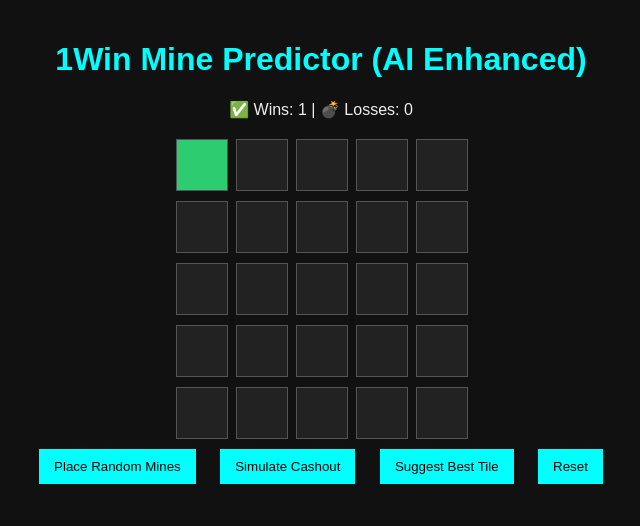
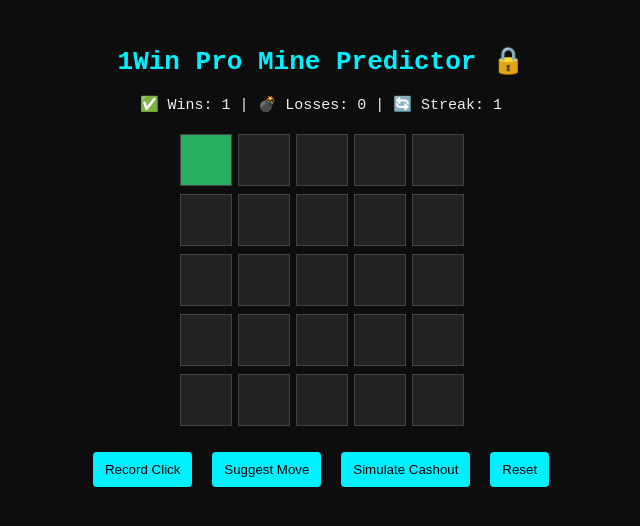
Before and after one commit to abdulrazak231/abdulrazak231.github.io, a plain HTML site: page index.html in a window 1280 px wide. Both pictures are taken after a click on the element 521 px from the left and 164 px from the top of the page. Shown: the whole page, without its empty margins (319-959 px from the left). Drawn offline with Linux system fonts and the light colour scheme.

Commit message:
Add files via upload

```diff
--- a/index.html
+++ b/index.html
@@ -3,18 +3,18 @@
 <head>
   <meta charset="UTF-8" />
   <meta name="viewport" content="width=device-width, initial-scale=1.0"/>
-  <title>1Win Mine Predictor</title>
+  <title>1Win Pro Mine Predictor</title>
   <link rel="stylesheet" href="style.css" />
 </head>
 <body>
-  <h1>1Win Mine Predictor (AI Enhanced)</h1>
-  <div id="stats">✅ Wins: 0 | 💣 Losses: 0</div>
+  <h1>1Win Pro Mine Predictor 🔒</h1>
+  <div id="stats">✅ Wins: 0 | 💣 Losses: 0 | 🔄 Streak: 0</div>
   <div id="game">
     <div id="grid"></div>
     <div class="controls">
-      <button onclick="placeMines()">Place Random Mines</button>
+      <button onclick="recordClick()">Record Click</button>
+      <button onclick="suggestMove()">Suggest Move</button>
       <button onclick="simulateCashout()">Simulate Cashout</button>
-      <button onclick="suggestBestTile()">Suggest Best Tile</button>
       <button onclick="resetGame()">Reset</button>
     </div>
   </div>
--- a/script.js
+++ b/script.js
@@ -1,87 +1,74 @@
 
 const gridSize = 25;
 let mines = new Set();
-let gameOver = false;
-let winCount = 0;
-let loseCount = 0;
+let clickHistory = new Set();
+let wins = 0;
+let losses = 0;
+let streak = 0;
 
-function createGrid() {
+function setupGrid() {
   const grid = document.getElementById("grid");
   grid.innerHTML = "";
   for (let i = 0; i < gridSize; i++) {
     const cell = document.createElement("div");
     cell.className = "cell";
     cell.dataset.index = i;
-    cell.onclick = () => revealCell(cell);
+    cell.onclick = () => markCell(i);
     grid.appendChild(cell);
   }
 }
 
-function placeMines() {
-  mines.clear();
-  gameOver = false;
-  document.querySelectorAll(".cell").forEach(c => c.className = "cell");
-  while (mines.size < 5) {
-    mines.add(Math.floor(Math.random() * gridSize));
-  }
-  highlightHeatmap();
+function markCell(index) {
+  const cell = document.querySelectorAll(".cell")[index];
+  if (cell.classList.contains("safe")) return;
+  cell.classList.add("safe");
+  clickHistory.add(index);
+  streak++;
+  wins++;
+  updateStats();
 }
 
-function revealCell(cell) {
-  if (gameOver) return;
-  const index = parseInt(cell.dataset.index);
-  if (mines.has(index)) {
-    cell.className = "cell risk";
-    alert("💥 Boom! You hit a mine.");
-    loseCount++;
-    updateStats();
-    gameOver = true;
-  } else {
-    cell.className = "cell safe";
-    winCount++;
-    updateStats();
+function recordClick() {
+  const manual = prompt("Enter tile index (0-24) you clicked in 1Win:");
+  const index = parseInt(manual);
+  if (isNaN(index) || index < 0 || index >= gridSize) {
+    alert("Invalid tile number.");
+    return;
+  }
+  markCell(index);
+}
+
+function suggestMove() {
+  let best;
+  for (let i = 0; i < gridSize; i++) {
+    if (!clickHistory.has(i)) {
+      best = i;
+      break;
+    }
+  }
+  if (best !== undefined) {
+    const cell = document.querySelectorAll(".cell")[best];
+    cell.classList.add("suggest");
   }
 }
 
-function highlightHeatmap() {
-  document.querySelectorAll(".cell").forEach((cell, i) => {
-    if (!mines.has(i)) {
-      cell.classList.add("safe");
-    } else {
-      cell.classList.add("risk");
-    }
-  });
-}
-
 function simulateCashout() {
-  let safeCount = 0;
-  for (let i = 0; i < gridSize; i++) {
-    if (!mines.has(i)) safeCount++;
-  }
-  alert("Estimated payout: $" + (safeCount * 2).toFixed(2));
+  alert("💰 Your estimated cashout would be: $" + (streak * 2.0).toFixed(2));
 }
 
 function resetGame() {
-  gameOver = false;
   mines.clear();
-  createGrid();
+  clickHistory.clear();
+  streak = 0;
+  setupGrid();
+  updateStats();
 }
 
 function updateStats() {
-  document.getElementById("stats").textContent = `✅ Wins: ${winCount} | 💣 Losses: ${loseCount}`;
-}
-
-function suggestBestTile() {
-  for (let i = 0; i < gridSize; i++) {
-    if (!mines.has(i)) {
-      const cell = document.querySelectorAll(".cell")[i];
-      cell.style.outline = "2px solid yellow";
-      break;
-    }
-  }
+  document.getElementById("stats").innerText = `✅ Wins: ${wins} | 💣 Losses: ${losses} | 🔄 Streak: ${streak}`;
 }
 
 window.onload = () => {
-  createGrid();
+  setupGrid();
   updateStats();
 };
--- a/style.css
+++ b/style.css
@@ -1,42 +1,44 @@
 
 body {
-  background: #111;
+  background: #0d0d0d;
   color: #eee;
-  font-family: sans-serif;
+  font-family: monospace;
   text-align: center;
-  margin: 0;
   padding: 20px;
 }
 h1 {
-  color: #0ff;
+  color: #00f0ff;
 }
 #stats {
-  margin-top: 10px;
-  font-size: 16px;
+  margin-bottom: 10px;
+  font-size: 15px;
 }
 #grid {
   display: grid;
   grid-template-columns: repeat(5, 50px);
-  grid-gap: 10px;
+  grid-gap: 8px;
   justify-content: center;
-  margin-top: 20px;
+  margin: 20px auto;
 }
 .cell {
   width: 50px;
   height: 50px;
   background: #222;
-  border: 1px solid #555;
-  cursor: pointer;
+  border: 1px solid #444;
   display: flex;
   align-items: center;
   justify-content: center;
-}
-.cell.safe { background: #2ecc71; }
-.cell.risk { background: #e74c3c; }
-.controls button {
-  margin: 10px;
-  padding: 10px 15px;
-  background: #0ff;
-  border: none;
   cursor: pointer;
 }
+.cell.safe { background-color: #27ae60; }
+.cell.mine { background-color: #c0392b; }
+.cell.suggest { outline: 2px solid yellow; }
+.controls button {
+  margin: 6px;
+  padding: 10px 12px;
+  background: #00f0ff;
+  border: none;
+  color: #000;
+  cursor: pointer;
+  border-radius: 4px;
+}
```
